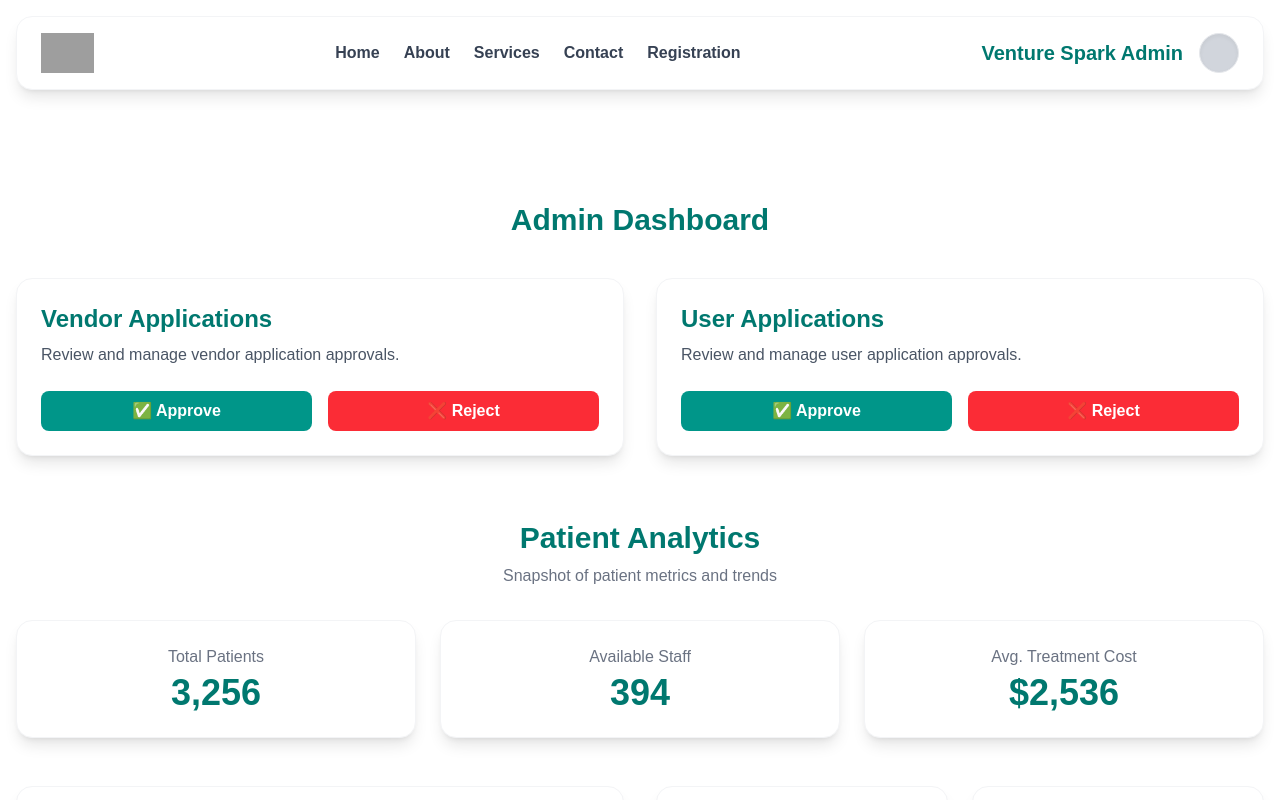
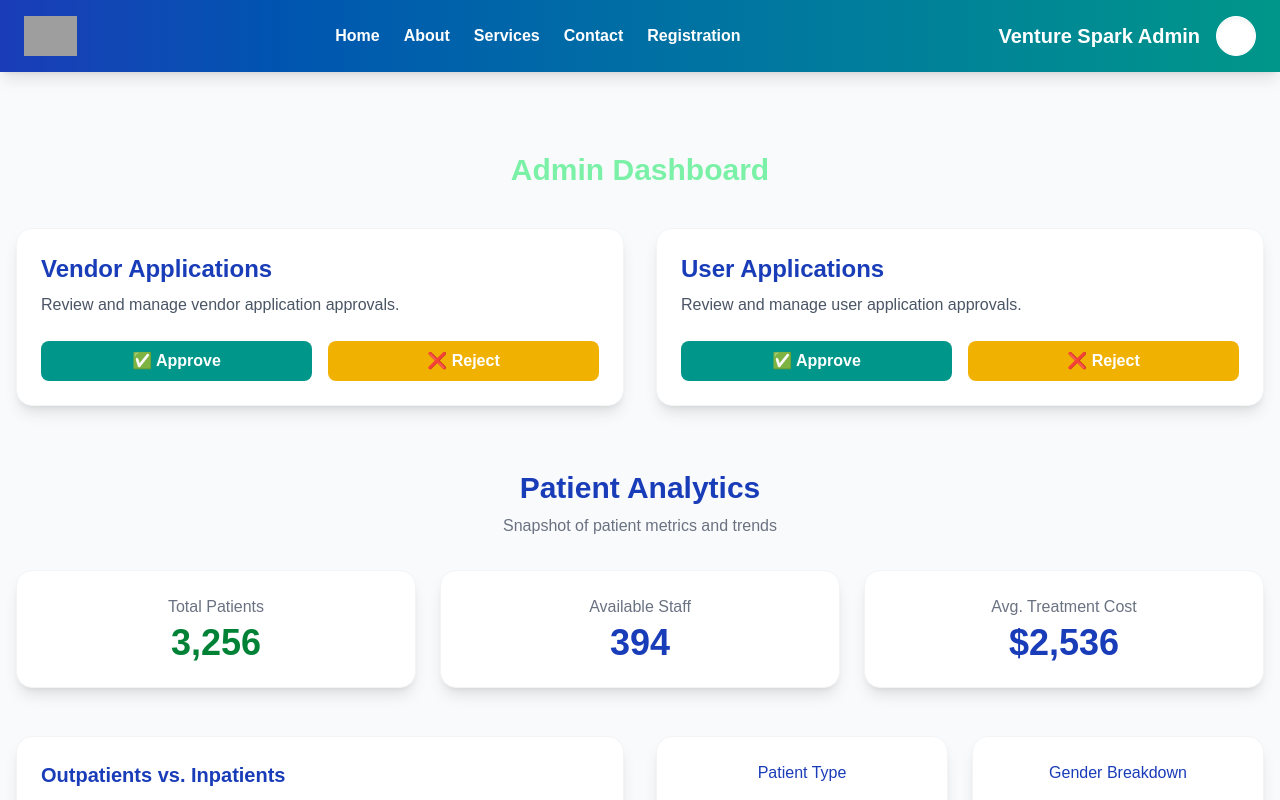
Before and after one commit to APIIT-CC-Asignment/-VentureSpark, a Next.js app: page /pages/admin in a window 1280 px wide. Shown: the top 800 px of the page. Built offline with nearby package versions, Linux system fonts and the light colour scheme; grey boxes are pictures that could not be loaded.

Commit message:
Pending vendors UI

```diff
--- a/src/app/api/vendor/route.ts
+++ b/src/app/api/vendor/route.ts
@@ -1,41 +1,64 @@
+// import { NextResponse } from "next/server";
+// import pool from "../../lib/db";
+// import { RowDataPacket } from "mysql2";
+
+// export async function POST(req: Request) {
+//   try {
+//     const { username, email, password } = await req.json();
+
+//     if (!username || !email || !password) {
+//       return NextResponse.json(
+//         { message: "All fields are required!" },
+//         { status: 400 }
+//       );
+//     }
+
+//     const [existingUser] = await pool.query<RowDataPacket[]>(
+//       "SELECT username FROM users WHERE email = ?",
+//       [email]
+//     );
+
+//     if (existingUser.length > 0) {
+//       return NextResponse.json(
+//         { message: `User already registered as ${existingUser[0].username}` },
+//         { status: 409 }
+//       );
+//     }
+
+//     await pool.query(
+//       "INSERT INTO users (username, email, password,typegroup) VALUES (?, ?, ?,?)",
+//       [username, email, password,'vendor']
+//     );
+
+//     return NextResponse.json({ message: "User registered successfully!" });
+//   } catch (error) {
+//     console.error("Registration Error:", error);
+//     const errorMessage = error instanceof Error ? error.message : "Unknown error";
+//     return NextResponse.json(
+//       { message: "Registration failed", error: errorMessage },
+//       { status: 500 }
+//     );
+//   }
+// }
 import { NextResponse } from "next/server";
 import pool from "../../lib/db";
 import { RowDataPacket } from "mysql2";
 
-export async function POST(req: Request) {
+export async function GET() {
   try {
-    const { username, email, password } = await req.json();
+    const [rows] = await pool.query<RowDataPacket[]>(
+      "SELECT service_name, email, type, expertise_in FROM Vendor WHERE active = 'pending'"
+    );
 
-    if (!username || !email || !password) {
-      return NextResponse.json(
-        { message: "All fields are required!" },
-        { status: 400 }
-      );
+    if (!Array.isArray(rows)) {
+      return NextResponse.json([], { status: 200 }); // ✅ Ensure it's always an array
     }
 
-    const [existingUser] = await pool.query<RowDataPacket[]>(
-      "SELECT username FROM users WHERE email = ?",
-      [email]
-    );
-
-    if (existingUser.length > 0) {
-      return NextResponse.json(
-        { message: `User already registered as ${existingUser[0].username}` },
-        { status: 409 }
-      );
-    }
-
-    await pool.query(
-      "INSERT INTO users (username, email, password,typegroup) VALUES (?, ?, ?,?)",
-      [username, email, password,'vendor']
-    );
-
-    return NextResponse.json({ message: "User registered successfully!" });
+    return NextResponse.json(rows); // ✅ guaranteed to be an array
   } catch (error) {
-    console.error("Registration Error:", error);
-    const errorMessage = error instanceof Error ? error.message : "Unknown error";
+    console.error("Error fetching vendors:", error);
     return NextResponse.json(
-      { message: "Registration failed", error: errorMessage },
+      { message: "Failed to fetch vendors", error: String(error) },
       { status: 500 }
     );
   }
--- a/src/app/pages/admin/page.tsx
+++ b/src/app/pages/admin/page.tsx
@@ -342,7 +342,7 @@ import {
   Pie,
   Cell,
 } from "recharts";
-import { useRouter } from "next/navigation"; // Import router for navigation
+import { useRouter } from "next/navigation";
 
 const pieData = [
   { name: "Inpatients", value: 72 },
@@ -363,36 +363,37 @@ const barData = [
   { name: "Mar", inpatients: 3200, outpatients: 850 },
 ];
 
-const COLORS = ["#0d9488", "#34d399"]; // Teal & Green
+// Updated color scheme to match the blue-to-teal gradient
+const COLORS = ["#1e40af", "#0d9488"]; // Dark blue & Teal
 
 const AdminPage = () => {
   const router = useRouter();
 
   const handlePendingClick = () => {
-    router.push("/pages/pvendors"); // Navigate to pending vendor page
+    router.push("/pages/pvendors");
   };
 
   return (
-    <div className="min-h-screen bg-white text-gray-800">
-      {/* Header */}
-      <header className="sticky top-4 z-40 mx-4 mt-4 bg-white shadow-lg border border-gray-100 rounded-2xl px-6 py-4 flex justify-between items-center">
+    <div className="min-h-screen bg-gray-50 text-gray-800">
+      {/* Header - Updated to full width by removing mx-4 */}
+      <header className="sticky top-0 z-40 w-full bg-gradient-to-r from-blue-800 to-teal-600 text-white shadow-lg px-6 py-4 flex justify-between items-center">
         <img src="/logo.png" alt="Venture Spark Logo" className="h-10" />
-        <nav className="hidden md:flex gap-6 font-semibold text-gray-700">
-          <a href="#" className="hover:text-teal-600 transition">Home</a>
-          <a href="#" className="hover:text-teal-600 transition">About</a>
-          <a href="#" className="hover:text-teal-600 transition">Services</a>
-          <a href="#" className="hover:text-teal-600 transition">Contact</a>
-          <a href="#" className="hover:text-teal-600 transition">Registration</a>
+        <nav className="hidden md:flex gap-6 font-semibold text-white">
+          <a href="#" className="hover:text-teal-200 transition">Home</a>
+          <a href="#" className="hover:text-teal-200 transition">About</a>
+          <a href="#" className="hover:text-teal-200 transition">Services</a>
+          <a href="#" className="hover:text-teal-200 transition">Contact</a>
+          <a href="#" className="hover:text-teal-200 transition">Registration</a>
         </nav>
         <div className="flex items-center gap-4">
-          <h1 className="text-xl font-bold text-teal-700">Venture Spark Admin</h1>
-          <div className="w-10 h-10 rounded-full bg-gray-300 border border-gray-200 shadow-inner" />
+          <h1 className="text-xl font-bold text-white">Venture Spark Admin</h1>
+          <div className="w-10 h-10 rounded-full bg-white border border-white shadow-inner" />
         </div>
       </header>
 
       {/* Main Content */}
-      <main className="max-w-7xl mx-auto px-4 pt-28 pb-16">
-        <h2 className="text-3xl font-extrabold text-teal-700 text-center mb-10">
+      <main className="max-w-7xl mx-auto px-4 pt-20 pb-16">
+        <h2 className="text-3xl font-extrabold text-green-300 text-center mb-10">
           Admin Dashboard
         </h2>
 
@@ -403,7 +404,7 @@ const AdminPage = () => {
             onClick={handlePendingClick}
             className="cursor-pointer bg-white rounded-2xl shadow-lg border border-gray-100 p-6 transition transform hover:-translate-y-1 hover:shadow-xl"
           >
-            <h3 className="text-2xl font-bold text-teal-700 mb-2">
+            <h3 className="text-2xl font-bold text-blue-800 mb-2">
               Vendor Applications
             </h3>
             <p className="text-gray-600 mb-6">
@@ -413,7 +414,7 @@ const AdminPage = () => {
               <button className="flex-1 bg-teal-600 text-white px-4 py-2 rounded-lg hover:bg-teal-700 transition font-semibold">
                 ✅ Approve
               </button>
-              <button className="flex-1 bg-red-500 text-white px-4 py-2 rounded-lg hover:bg-red-600 transition font-semibold">
+              <button className="flex-1 bg-yellow-500 text-white px-4 py-2 rounded-lg hover:bg-red-600 transition font-semibold">
                 ❌ Reject
               </button>
             </div>
@@ -421,7 +422,7 @@ const AdminPage = () => {
 
           {/* User */}
           <div className="bg-white rounded-2xl shadow-lg border border-gray-100 p-6 transition transform hover:-translate-y-1 hover:shadow-xl">
-            <h3 className="text-2xl font-bold text-teal-700 mb-2">
+            <h3 className="text-2xl font-bold text-blue-800 mb-2">
               User Applications
             </h3>
             <p className="text-gray-600 mb-6">
@@ -431,7 +432,7 @@ const AdminPage = () => {
               <button className="flex-1 bg-teal-600 text-white px-4 py-2 rounded-lg hover:bg-teal-700 transition font-semibold">
                 ✅ Approve
               </button>
-              <button className="flex-1 bg-red-500 text-white px-4 py-2 rounded-lg hover:bg-red-600 transition font-semibold">
+              <button className="flex-1 bg-yellow-500 text-white px-4 py-2 rounded-lg hover:bg-red-600 transition font-semibold">
                 ❌ Reject
               </button>
             </div>
@@ -441,7 +442,7 @@ const AdminPage = () => {
         {/* Analytics Section */}
         <section className="mt-16">
           <div className="text-center mb-8">
-            <h3 className="text-3xl font-extrabold text-teal-700">Patient Analytics</h3>
+            <h3 className="text-3xl font-extrabold text-blue-800">Patient Analytics</h3>
             <p className="text-gray-500 mt-2">
               Snapshot of patient metrics and trends
             </p>
@@ -451,15 +452,15 @@ const AdminPage = () => {
           <div className="grid grid-cols-1 md:grid-cols-3 gap-6 mb-12">
             <div className="bg-white rounded-2xl shadow-lg border border-gray-100 p-6 text-center">
               <h4 className="text-gray-500 mb-1">Total Patients</h4>
-              <p className="text-4xl font-bold text-teal-700">3,256</p>
+              <p className="text-4xl font-bold text-green-700">3,256</p>
             </div>
             <div className="bg-white rounded-2xl shadow-lg border border-gray-100 p-6 text-center">
               <h4 className="text-gray-500 mb-1">Available Staff</h4>
-              <p className="text-4xl font-bold text-teal-700">394</p>
+              <p className="text-4xl font-bold text-blue-800">394</p>
             </div>
             <div className="bg-white rounded-2xl shadow-lg border border-gray-100 p-6 text-center">
               <h4 className="text-gray-500 mb-1">Avg. Treatment Cost</h4>
-              <p className="text-4xl font-bold text-teal-700">$2,536</p>
+              <p className="text-4xl font-bold text-blue-800">$2,536</p>
             </div>
           </div>
 
@@ -467,7 +468,7 @@ const AdminPage = () => {
           <div className="grid grid-cols-1 md:grid-cols-2 gap-8">
             {/* Bar Chart */}
             <div className="bg-white p-6 rounded-2xl shadow-lg border border-gray-100">
-              <h4 className="text-xl font-semibold text-gray-700 mb-4">
+              <h4 className="text-xl font-semibold text-blue-800 mb-4">
                 Outpatients vs. Inpatients
               </h4>
               <ResponsiveContainer width="100%" height={250}>
@@ -484,7 +485,7 @@ const AdminPage = () => {
             {/* Pie Charts */}
             <div className="grid grid-cols-2 gap-6">
               <div className="bg-white p-6 rounded-2xl shadow-lg border border-gray-100 text-center">
-                <h4 className="text-base font-medium text-gray-600 mb-3">
+                <h4 className="text-base font-medium text-blue-800 mb-3">
                   Patient Type
                 </h4>
                 <ResponsiveContainer width="100%" height={200}>
@@ -505,7 +506,7 @@ const AdminPage = () => {
                 </ResponsiveContainer>
               </div>
               <div className="bg-white p-6 rounded-2xl shadow-lg border border-gray-100 text-center">
-                <h4 className="text-base font-medium text-gray-600 mb-3">
+                <h4 className="text-base font-medium text-blue-800 mb-3">
                   Gender Breakdown
                 </h4>
                 <ResponsiveContainer width="100%" height={200}>
@@ -521,7 +522,7 @@ const AdminPage = () => {
                       {genderData.map((entry, idx) => (
                         <Cell
                           key={idx}
-                          fill={idx === 0 ? "#0d9488" : "#34d399"}
+                          fill={COLORS[idx]}
                         />
                       ))}
                     </Pie>
--- a/src/app/pages/pvendors/page.tsx
+++ b/src/app/pages/pvendors/page.tsx
@@ -1,7 +1,6 @@
 "use client";
 import React, { useEffect, useState } from "react";
 
-// Define the type for a vendor
 type Vendor = {
   service_name: string;
   email: string;
@@ -10,13 +9,22 @@ type Vendor = {
 };
 
 const PendingVendorsPage = () => {
-  const [pendingVendors, setPendingVendors] = useState<Vendor[]>([]); // Apply the type here
+  const [pendingVendors, setPendingVendors] = useState<Vendor[]>([]);
 
   useEffect(() => {
     const fetchPendingVendors = async () => {
       try {
-        const response = await fetch("/api/vendor?status=pending");
+        const response = await fetch("/api/vendor");
+        if (!response.ok) {
+          const errorText = await response.text();
+          console.error(`API error: ${response.status}`, errorText);
+          return;
+        }
         const data = await response.json();
+        if (!Array.isArray(data)) {
+          console.error("API did not return an array:", data);
+          return;
+        }
         setPendingVendors(data);
       } catch (error) {
         console.error("Failed to fetch pending vendors:", error);
@@ -27,18 +35,98 @@ const PendingVendorsPage = () => {
   }, []);
 
   return (
-    <div className="p-8">
-      <h1 className="text-2xl font-bold text-blue-800 mb-6">Pending Vendor Applications</h1>
-      <ul className="space-y-4">
-        {pendingVendors.map((vendor, i) => (
-          <li key={i} className="p-4 bg-white shadow-md rounded-lg border">
-            <p><strong>Service:</strong> {vendor.service_name}</p>
-            <p><strong>Email:</strong> {vendor.email}</p>
-            <p><strong>Type:</strong> {vendor.type}</p>
-            <p><strong>Expertise:</strong> {vendor.expertise_in}</p>
-          </li>
-        ))}
-      </ul>
+    <div className="min-h-screen bg-gradient-to-br from-blue-100 to-green-100">
+      {/* Hero Section */}
+      <div className="text-center py-20 bg-gradient-to-b from-blue-900 to-teal-500 text-white">
+        <h1 className="text-4xl sm:text-5xl font-bold mb-4">
+          Pending Vendor Applications
+        </h1>
+        <p className="text-lg max-w-2xl mx-auto">
+          Review the list of vendors waiting for approval and their specialties
+          in delivering services to Sri Lankan startups.
+        </p>
+      </div>
+
+      {/* Stats Summary */}
+      <div className="grid grid-cols-1 sm:grid-cols-3 gap-6 px-8 py-12 max-w-6xl mx-auto">
+        <div className="bg-white rounded-2xl shadow-md text-center py-6">
+          <p className="text-3xl font-bold text-blue-900">3.5x</p>
+          <p className="text-sm text-gray-600">Faster Growth with Mentorship</p>
+        </div>
+        <div className="bg-white rounded-2xl shadow-md text-center py-6">
+          <p className="text-3xl font-bold text-blue-900">80%</p>
+          <p className="text-sm text-gray-600">Higher Success Rate</p>
+        </div>
+        <div className="bg-white rounded-2xl shadow-md text-center py-6">
+          <p className="text-3xl font-bold text-blue-900">500+</p>
+          <p className="text-sm text-gray-600">Expert Mentors</p>
+        </div>
+      </div>
+
+      {/* Vendor Cards */}
+      <div className="px-8 pb-16 max-w-7xl mx-auto">
+        {pendingVendors.length === 0 ? (
+          <p className="text-center text-gray-500 text-lg">No pending vendors found.</p>
+        ) : (
+          <div className="grid grid-cols-1 sm:grid-cols-2 lg:grid-cols-3 gap-6">
+            {pendingVendors.map((vendor, i) => (
+              <div
+                key={i}
+                className="bg-white p-6 rounded-2xl shadow-md hover:shadow-xl transition"
+              >
+                <h2 className="text-xl font-semibold text-blue-700 mb-4 flex items-center gap-2">
+                  <svg
+                    xmlns="http://www.w3.org/2000/svg"
+                    className="w-5 h-5 text-blue-500"
+                    fill="none"
+                    viewBox="0 0 24 24"
+                    stroke="currentColor"
+                  >
+                    <path strokeLinecap="round" strokeLinejoin="round" strokeWidth="2" d="M16 14l-4 4m0 0l-4-4m4 4V10" />
+                  </svg>
+                  {vendor.service_name}
+                </h2>
+                <p className="text-sm text-gray-700 flex items-center gap-2 mb-2">
+                  <svg
+                    xmlns="http://www.w3.org/2000/svg"
+                    className="w-4 h-4 text-blue-400"
+                    fill="none"
+                    viewBox="0 0 24 24"
+                    stroke="currentColor"
+                  >
+                    <path strokeLinecap="round" strokeLinejoin="round" strokeWidth="2" d="M16 2H5a2 2 0 00-2 2v16a2 2 0 002 2h11a2 2 0 002-2V8l-5-5z" />
+                  </svg>
+                  {vendor.email}
+                </p>
+                <p className="text-sm text-gray-700 flex items-center gap-2 mb-2">
+                  <svg
+                    xmlns="http://www.w3.org/2000/svg"
+                    className="w-4 h-4 text-green-500"
+                    fill="none"
+                    viewBox="0 0 24 24"
+                    stroke="currentColor"
+                  >
+                    <path strokeLinecap="round" strokeLinejoin="round" strokeWidth="2" d="M12 20l9-5-9-5-9 5 9 5zm0 0v-8" />
+                  </svg>
+                  Type: {vendor.type}
+                </p>
+                <p className="text-sm text-gray-700 flex items-center gap-2">
+                  <svg
+                    xmlns="http://www.w3.org/2000/svg"
+                    className="w-4 h-4 text-purple-500"
+                    fill="none"
+                    viewBox="0 0 24 24"
+                    stroke="currentColor"
+                  >
+                    <path strokeLinecap="round" strokeLinejoin="round" strokeWidth="2" d="M4 4h16M4 10h16M4 16h16" />
+                  </svg>
+                  Expertise: {vendor.expertise_in}
+                </p>
+              </div>
+            ))}
+          </div>
+        )}
+      </div>
     </div>
   );
 };
```
